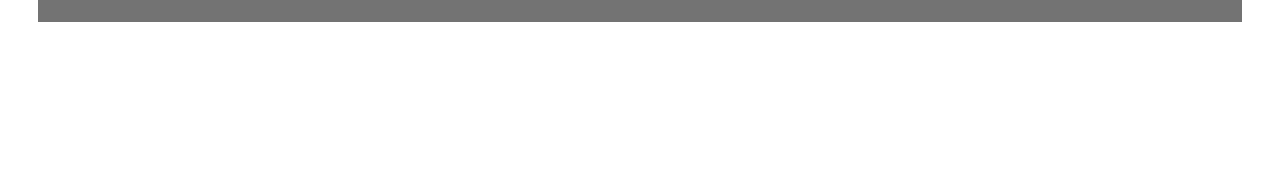
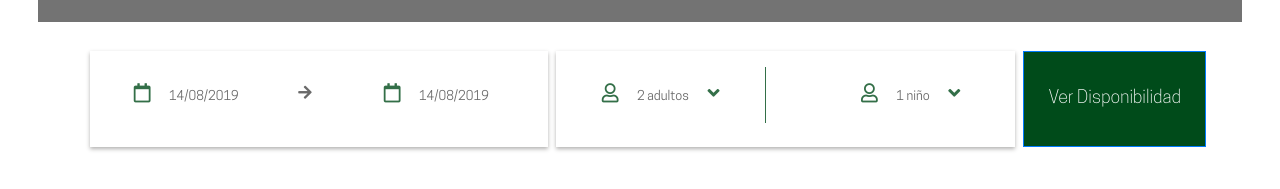
Before and after one commit to NatalyVerdugoNogue/termas-desafio, a website: page index.html in a window 1280 px wide. Shown: the part 611-800 px from the top of the page. Drawn offline with nearby package versions, Linux system fonts and the light colour scheme.

Commit message:
container-2 selectores y boton

```diff
--- a/index.html
+++ b/index.html
@@ -100,6 +100,50 @@
       </div>
     </div>
 
+    <div class="container-2">
+      <div class="row row-container-2">
+        <div class="col-5 text-container-2">
+          <div class="row">
+            <div class="col-5 text-align-center">
+              <i class="far fa-calendar i-container-2"></i>
+              <span class="text-input-container-2">14/08/2019</span>
+            </div>
+            <div class="col-2">
+              <i class="fas fa-arrow-right i-container-2-arrow"></i>
+            </div>
+            <div class="col-5 text-align-center">
+              <i class="far fa-calendar i-container-2"></i>
+              <span class="text-input-container-2">14/08/2019</span>
+            </div>
+          </div>
+        </div>
+
+        <div class="col-5 text-container-2">
+          <div class="row">
+            <div class="col-5 text-align-center">
+              <i class="far fa-user i-container-2"></i>
+              <span class="text-input-container-2">2 adultos</span>
+              <i class="fas fa-angle-down i-container-2"></i>
+            </div>
+            <div class="col-2">
+              <div class="line-container-2"></div>
+            </div>
+            <div class="col-5 text-align-center">
+              <i class="far fa-user i-container-2"></i>
+              <span class="text-input-container-2">1 niño</span>
+              <i class="fas fa-angle-down i-container-2"></i>
+            </div>
+          </div>
+        </div>
+
+        <div class="col-2 btn-container-2">
+          <button type="submit" class="btn btn-primary btn-container-2-inter">
+            Ver Disponibilidad
+          </button>
+        </div>
+      </div>
+    </div>
+
     <!-- js -->
     <script src="src/index.js"></script>
 
--- a/src/style.css
+++ b/src/style.css
@@ -1,11 +1,12 @@
-/* contenedor imagen 1 */
+/* contenedor-1 imagen 1 */
+/* contenedor-1 imagen 1 */
 
 /* contenedor-1 logo */
 .container-1 {
   background-image: url("../src/img/hotel");
   background-position: center;
   background-size: cover;
-  margin: 3vw;
+  margin: 3vw 3vw 1vw 3vw;
 }
 
 .container-1-intern {
@@ -73,6 +74,58 @@
   color: #004b1a;
 }
 
+/* contenedor-2 selectores-boton */
+/* contenedor-2 selectores-boton */
+.container-2 {
+  padding: 2vh 7vw;
+}
+
+.row-container-2 {
+  height: 12vh;
+}
+
+.text-container-2 {
+  box-shadow: 0px 2px 4px 0px rgba(87, 85, 83, 0.45);
+  margin-right: 1vh;
+  font-size: 1.2vw;
+  font-family: "CooperHewitt-Light";
+  padding-top: 4vh;
+}
+
+.btn-container-2 {
+  margin-right: -4vh;
+  padding: 0;
+}
+
+.btn-container-2-inter {
+  width: 100%;
+  height: 100%;
+  background-color: #004b1a;
+  border-radius: 0;
+  font-size: 1.4vw;
+  font-family: "CooperHewitt-Light";
+}
+.i-container-2 {
+  color: #004b1acc;
+  font-size: 1.5vw;
+}
+
+.i-container-2-arrow {
+  color: #6a6a6a;
+}
+
+.line-container-2 {
+  border-left: 1.5px solid #004b1acc;
+  height: 7vh;
+  margin-top: -2vh;
+}
+.text-input-container-2 {
+  color: #6a6a6a;
+  font-family: "CooperHewitt-Book";
+  font-size: 1vw;
+  padding: 0 1.2vw;
+}
+
 /* generales */
 
 .row {
@@ -87,6 +140,10 @@
   padding-right: 0;
 }
 
+.text-align-center {
+  text-align: center;
+}
+
 /* fuentes */
 
 @font-face {
```
